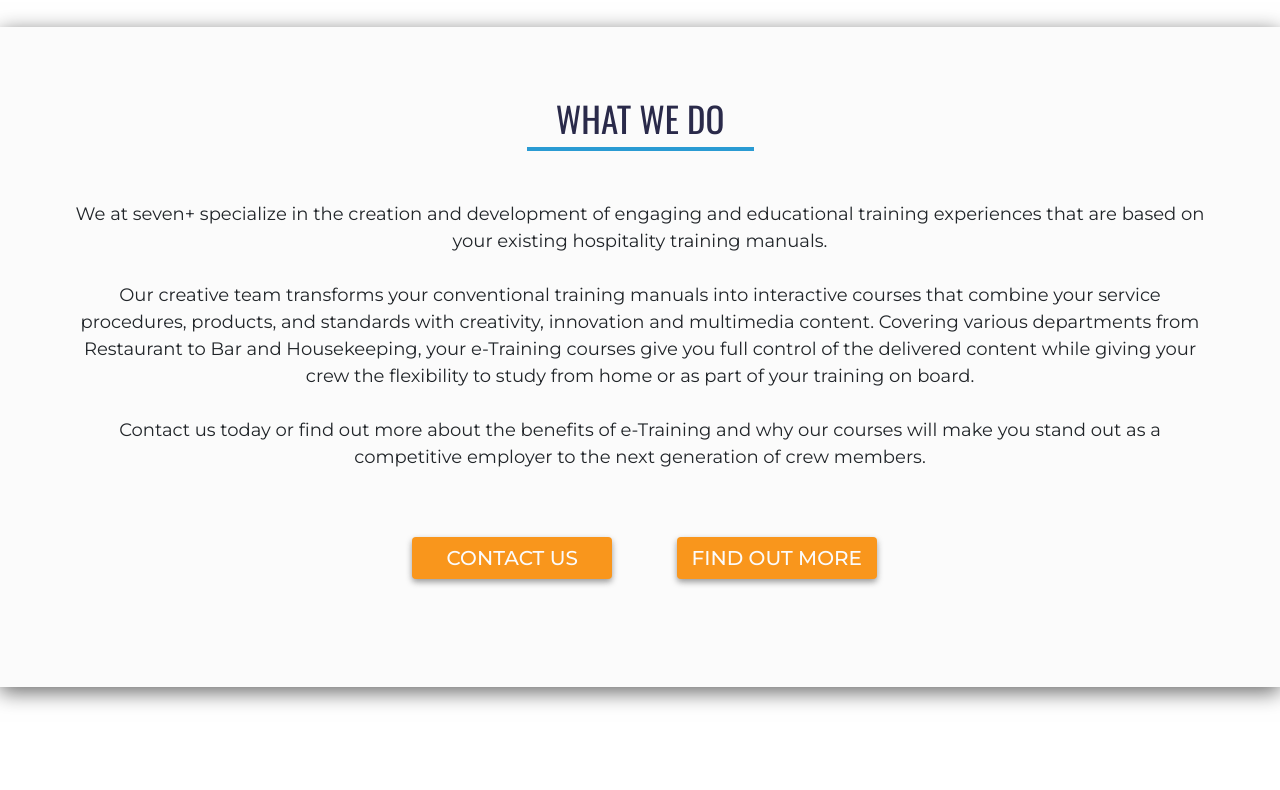
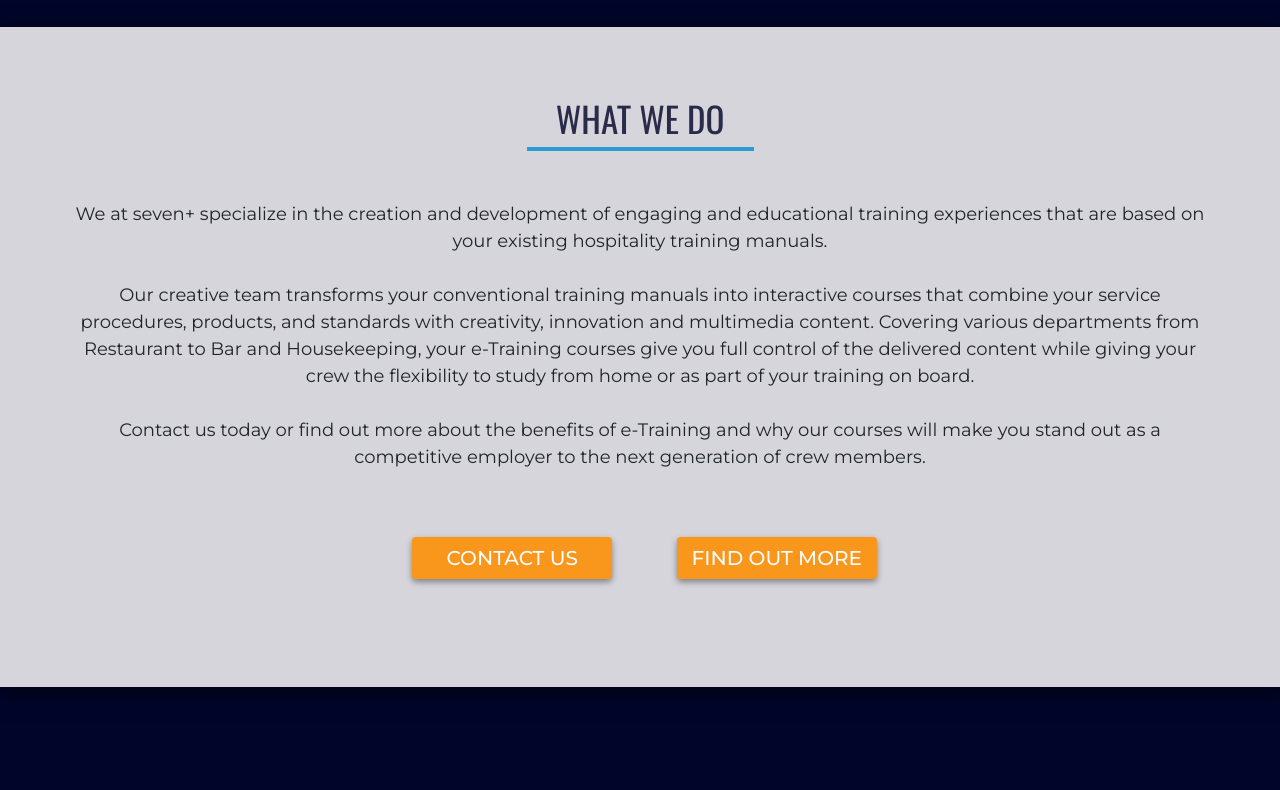
Before and after one commit to daniela-balser/SEVEN-plus, a website: page index.html in a window 1280 px wide. Shown: the part 747-1537 px from the top of the page. Drawn offline with nearby package versions, Linux system fonts and the light colour scheme.

Commit message:
Set background

```diff
--- a/main.css
+++ b/main.css
@@ -3,7 +3,7 @@
 body {
 	padding-top: 70px;
 	margin: 0;
-	/* background-color: #000529; */
+	background-color: #000529;
 }
 .box {
 	display: none;
```
